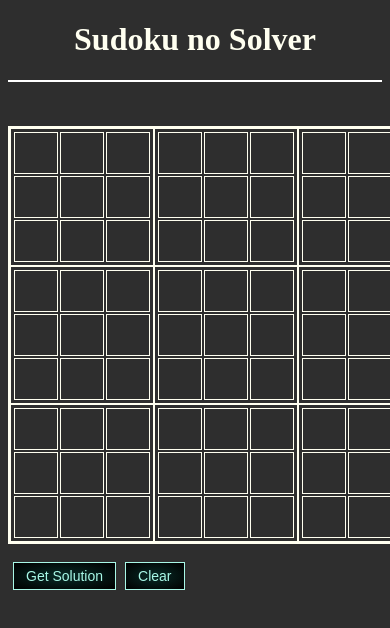
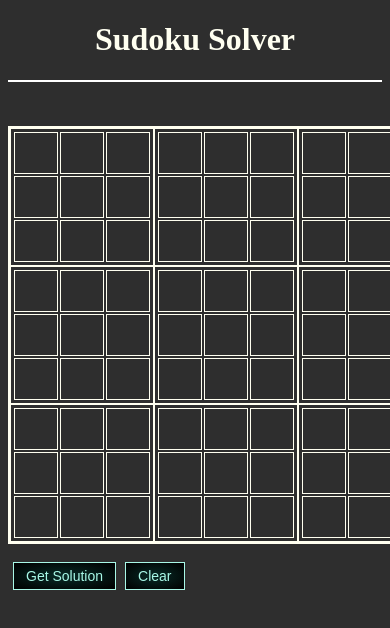
Before and after one commit to AgastyaSinghh/SudokuSolver, a plain HTML site: page index.html in a window 390 px wide. Shown: the top 628 px of the page. Drawn offline with Linux system fonts and the light colour scheme.

Commit message:
Initial commit
Cons:
- Program cannot filter if the entered combination is possible or not
- Website is not responsive

```diff
--- a/index.html
+++ b/index.html
@@ -8,7 +8,7 @@
     </head>
     <body>
         <script src="script.js"></script>
-        <h1 class="title">Sudoku no Solver</h1>
+        <h1 class="title">Sudoku Solver</h1>
         <hr color="white">
         <!--lets  ignore it-->
         <br><br>
```
